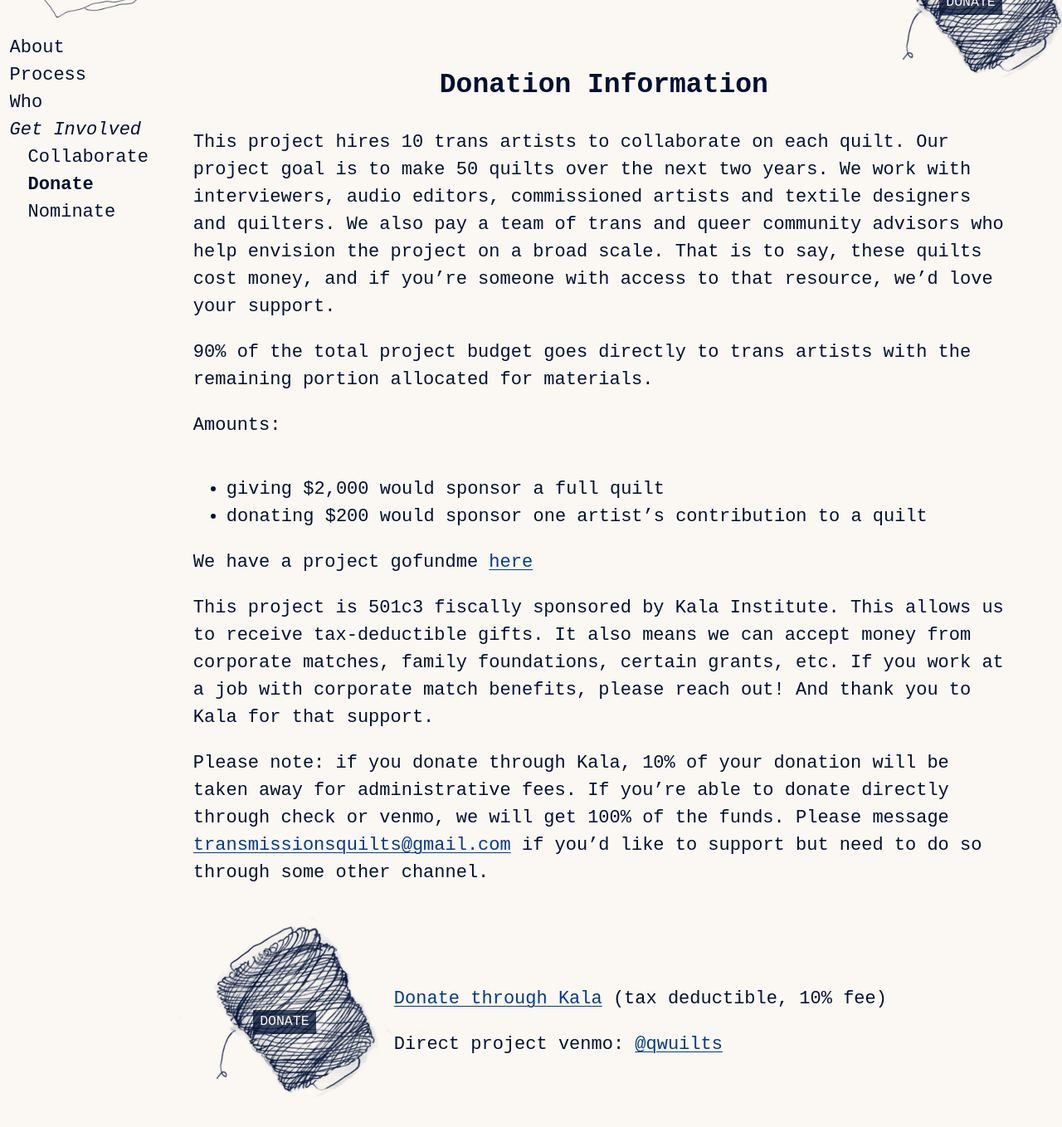
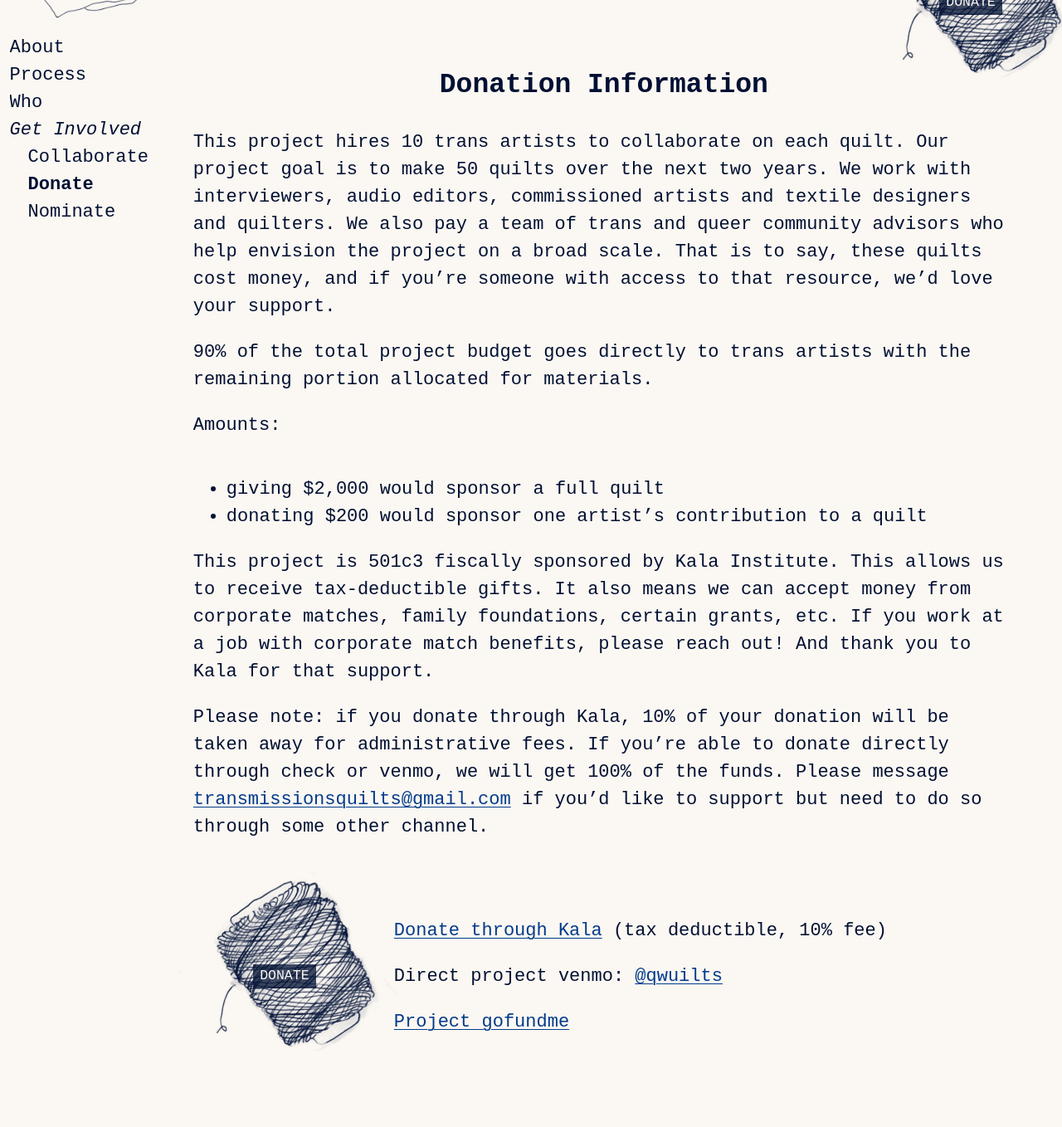
Before and after one commit to danieldickison/transmission-site, a Jekyll site: the page built from donate.markdown, in a window 1280 px wide and 1400 px high, scrolled down 138 px. Shown: the top 1358 px of the window at 83% size. Built offline with Jekyll 4.4.1, drawn with Linux system fonts in a browser that asks for light colours; some web fonts are replaced; our own code applies the rules of GitHub Pages for plain Markdown files.

Commit message:
Update donate.markdown

```diff
--- a/donate.markdown
+++ b/donate.markdown
@@ -16,7 +16,7 @@
 * giving $2,000 would sponsor a full quilt
 * donating $200 would sponsor one artist’s contribution to a quilt
 
-We have a project gofundme [here](https://gofund.me/edaf178a)
+
 
 This project is 501c3 fiscally sponsored by Kala Institute. This allows us to receive tax-deductible gifts. It also means we can accept money from corporate matches, family foundations, certain grants, etc. If you work at a job with corporate match benefits, please reach out! And thank you to Kala for that support.
 
```
Also changed, not shown: other parts of donate.markdown (+2 -0 lines).
